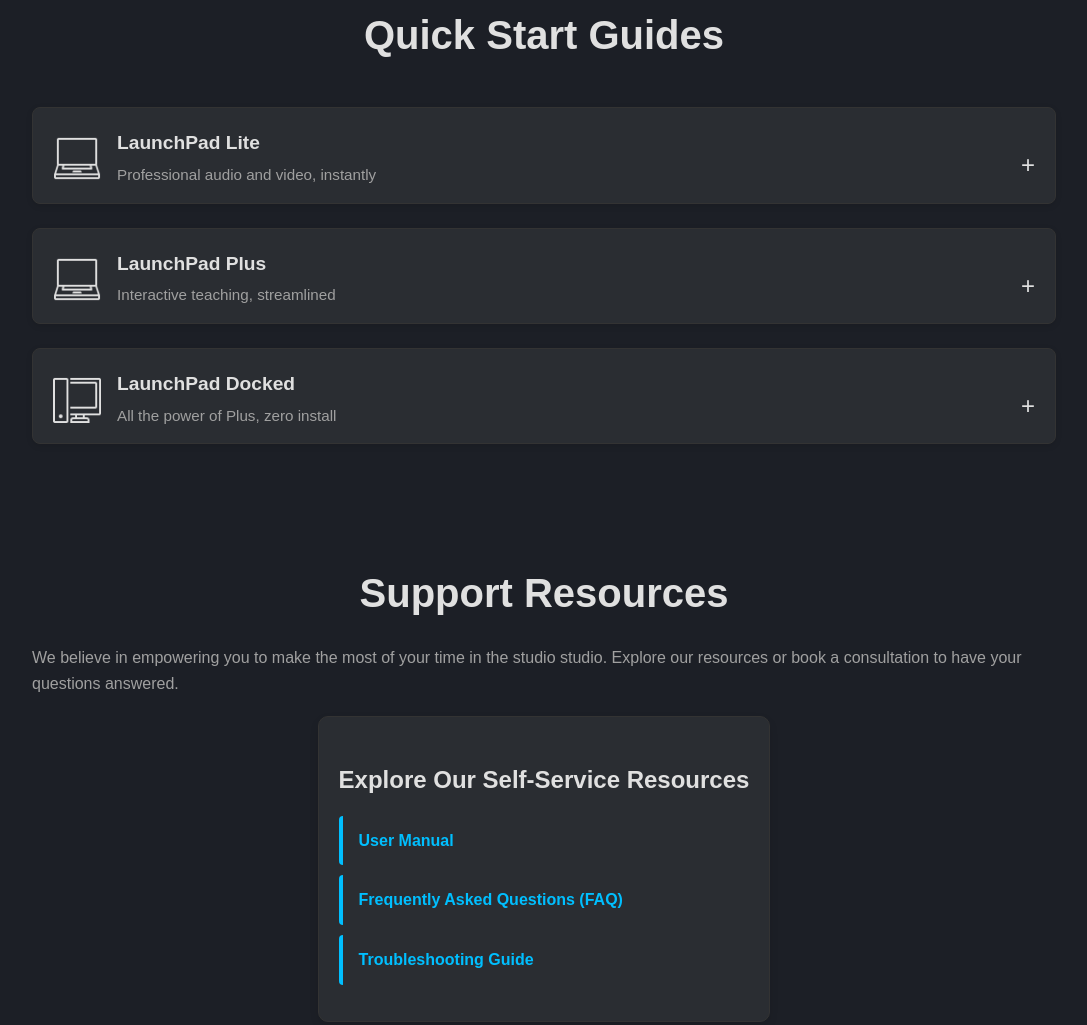
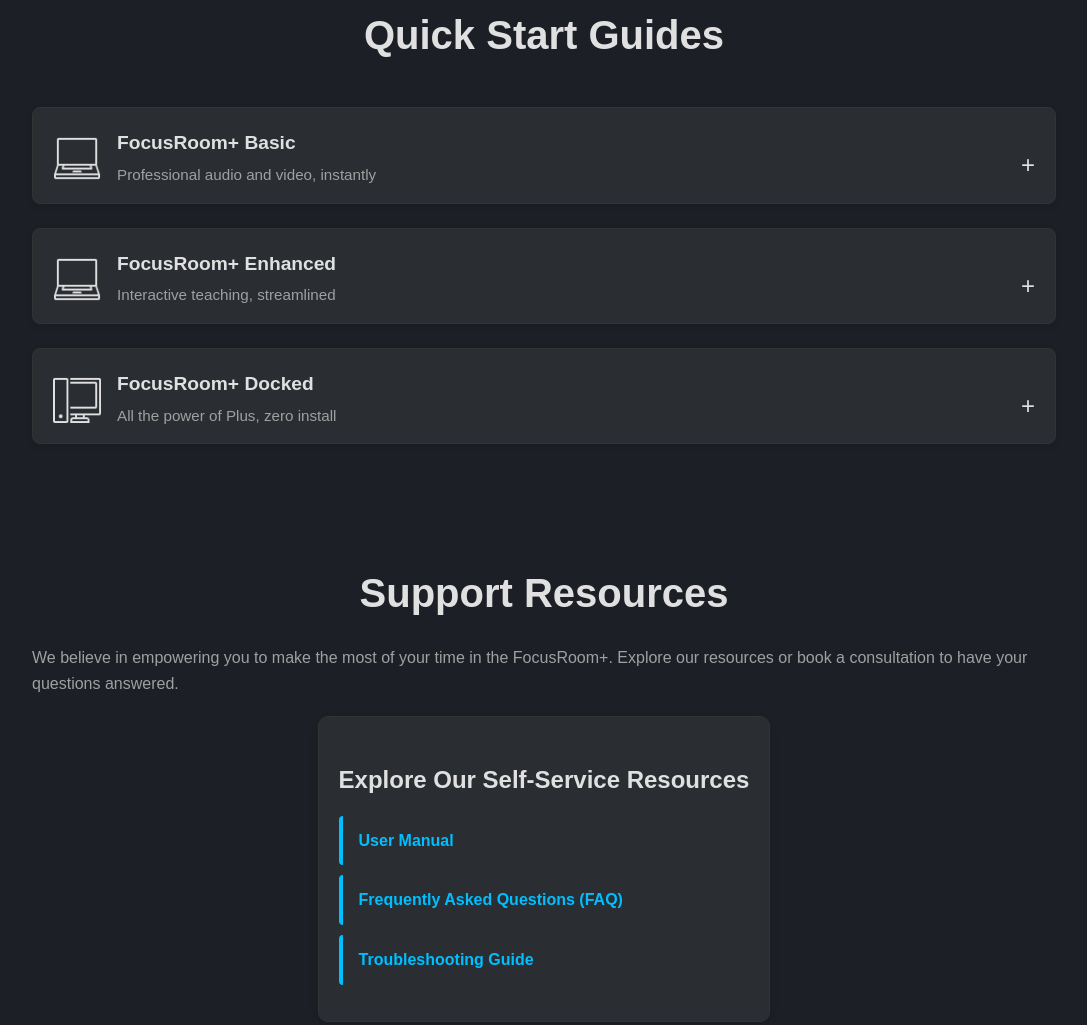
Before and after one commit to bds6/IDS-Website, a plain HTML site: page index.html in a window 1280 px wide. Shown: the part 954-1979 px from the top of the page, without its empty margins (96-1183 px from the left). Drawn offline with Linux system fonts and the light colour scheme.

Commit message:
Update index.html

```diff
--- a/index.html
+++ b/index.html
@@ -14,7 +14,7 @@
     <div class="container hero-content">
         <!-- Centered Hero Text -->
         <div class="hero-text">
-            <p class="hero-intro">Welcome to the <span class="hero-bigword">LaunchPad</span> <br>Launch your ideas, classes, meetings, and connections.</p>
+            <p class="hero-intro">Welcome to <span class="hero-bigword">FocusRoom+</span> <br>Launch your ideas, classes, meetings, and connections.</p>
             <a href="#get-started" class="cta-button" aria-label="Get started with our guides">Get Started</a>
             <a href="#support" class="cta-button" aria-label="Get support">Get Help</a>
         </div>
@@ -28,7 +28,7 @@
 
       <div class="features-content">
         <p>
-          Built for remote teaching and learning LaunchPad gives you a streamlined setup with pro-grade video, audio, and lighting for presentations, lectures, or meetings.
+          Built for remote teaching and learning FocusRoom+ gives you a streamlined setup with pro-grade video, audio, and lighting for presentations, lectures, or meetings.
         </p>
         <!-- Top: Image -->
         <div class="features-image">
@@ -48,7 +48,7 @@
         <div class="accordion-header">
           <img src="assets/icons/QSLaptop.png" alt="LaunchPad Lite icon">
           <div class="accordion-header-text">
-            <h3>LaunchPad Lite</h3>
+            <h3>FocusRoom+ Basic</h3>
             <p class="tagline">Professional audio and video, instantly</p>
           </div>
           <span class="accordion-icon"></span>
@@ -65,7 +65,7 @@
         <div class="accordion-header">
           <img src="assets/icons/QSLaptop.png" alt="Using Your Own Laptop Guide Icon">
           <div class="accordion-header-text">
-            <h3>LaunchPad Plus</h3>
+            <h3>FocusRoom+ Enhanced</h3>
             <p class="tagline">Interactive teaching, streamlined</p>
           </div>
           <span class="accordion-icon"></span>
@@ -82,7 +82,7 @@
         <div class="accordion-header">
           <img src="assets/icons/QSComputer.png" alt="Using Your Own Laptop Guide Icon">
           <div class="accordion-header-text">
-            <h3>LaunchPad Docked</h3>
+            <h3>FocusRoom+ Docked</h3>
             <p class="tagline">All the power of Plus, zero install</p>
           </div>
           <span class="accordion-icon"></span>
@@ -102,7 +102,7 @@
 <section id="support">
     <div class="container">
         <h2>Support Resources</h2>
-        <p>We believe in empowering you to make the most of your time in the studio studio. Explore our resources or book a consultation to have your questions answered.</p>
+        <p>We believe in empowering you to make the most of your time in the FocusRoom+. Explore our resources or book a consultation to have your questions answered.</p>
 
         <!-- Self-Service Resources with Cards -->
         <div class="resources-content">
```
